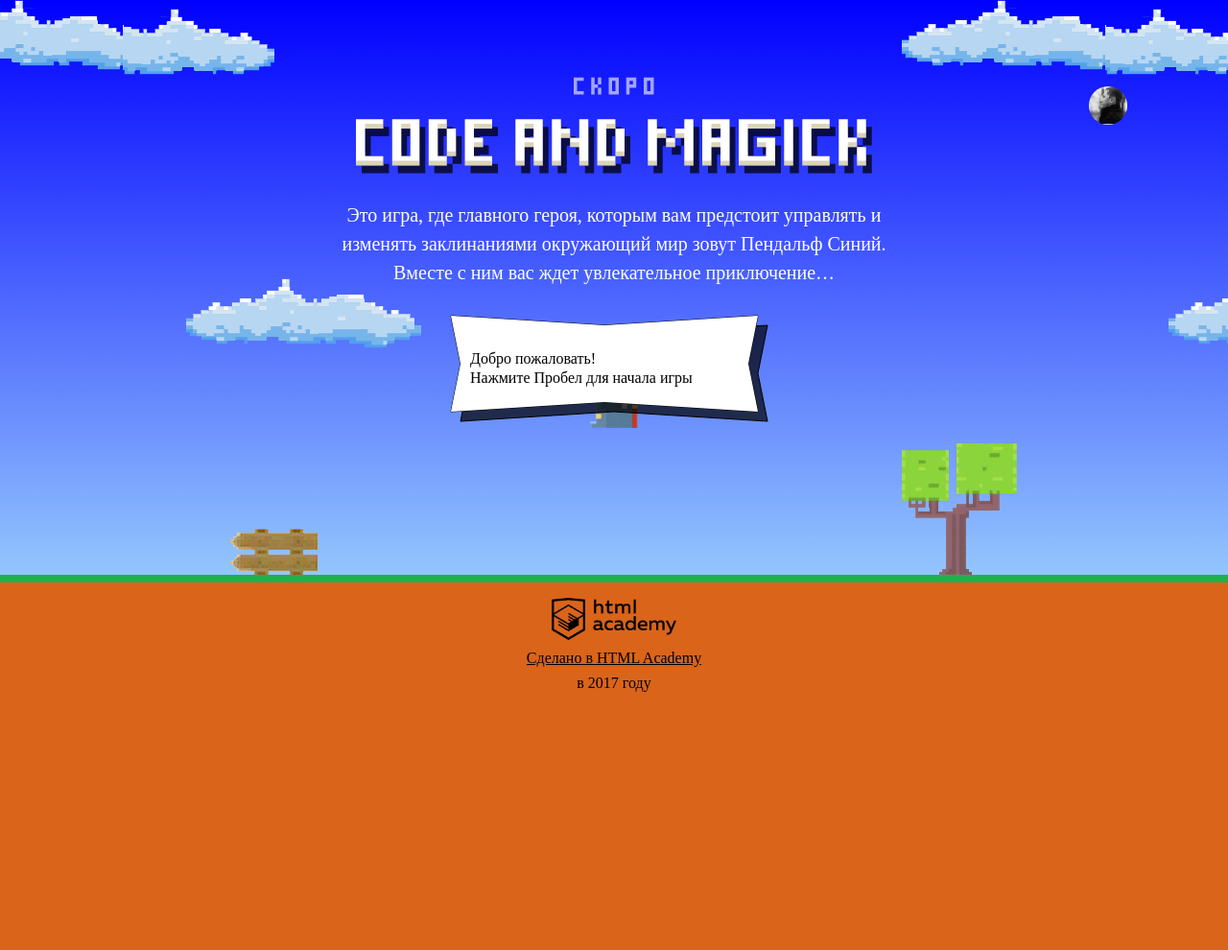
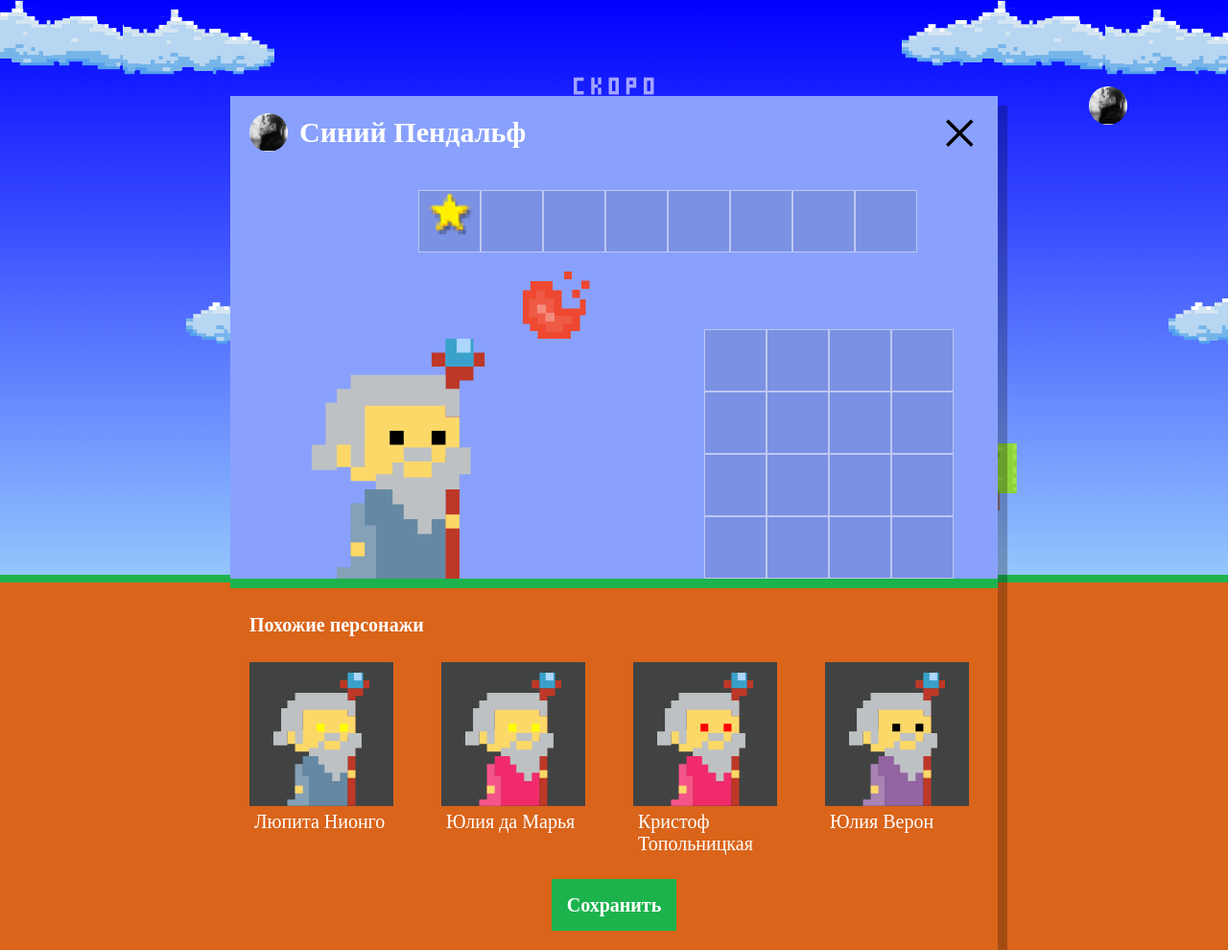
Before and after one commit to jkikksa/6302-code-and-magick, a website: page index.html in a window 1280 px wide. Shown: the whole page at 96% size. Before the commit the page ends 800 px from the top, so only its background shows below. Drawn offline with Linux system fonts and the light colour scheme; a web font is replaced by a local one.

Commit message:
completed the task

```diff
--- a/css/main.css
+++ b/css/main.css
@@ -731,6 +731,7 @@ input[type=radio]:checked + .review-mark-label {
   margin: 5px;
 
   color: #fff;
+  width: 150px;
 
 }
 
--- a/index.html
+++ b/index.html
@@ -186,6 +186,7 @@
     return height / 3 - getWizardHeight() / 2;
   };
 </script>
+<script src="js/setup.js"></script>
 <script src="js/stat.js"></script>
 <script src="js/game.js"></script>
 </body>
--- /dev/null
+++ b/js/setup.js
@@ -0,0 +1,128 @@
+'use strict';
+
+/**
+* List of names of wizards
+* @const {Array<string>}
+*/
+var WIZARDS_NAMES = ['Иван', 'Хуан Себастьян', 'Мария', 'Кристоф', 'Виктор', 'Юлия', 'Люпита', 'Вашингтон'];
+
+/**
+* List of surnames of wizards
+* @const {Array<string>}
+*/
+var WIZARDS_SURNAMES = ['да Марья', 'Верон', 'Мирабелла', 'Вальц', 'Онопко', 'Топольницкая', 'Нионго', 'Ирвинг'];
+
+/**
+* Wizard's coat color
+* @const {Array<string>}
+*/
+var WIZARDS_COATCOLORS = ['rgb(101, 137, 164)', 'rgb(241, 43, 107)', 'rgb(146, 100, 161)', 'rgb(56, 159, 117)', 'rgb(215, 210, 55)', 'rgb(0, 0, 0)'];
+
+/**
+* Wizard's eye color
+* @const {Array<string>}
+*/
+var WIZARDS_EYESCOLOR = ['black', 'red', 'blue', 'yellow', 'green'];
+
+/**
+ * Remove class from the element
+ * @param {Element} element The DOM element from which the class is removed
+ * @param {string} classname Class to be removed
+ */
+var removeClass = function (element, classname) {
+  element.classList.remove(classname);
+};
+
+/**
+ * Get a random integer number between the minimum number and the maximum number (inclusive)
+ * @param {nunber} min
+ * @param {nunber} max
+ * @return {number}
+ */
+var getRandomInt = function (min, max) {
+  return Math.round(min - 0.5 + Math.random() * (max - min + 1));
+};
+
+/**
+ * Get a random item from an array
+ * @param {Array} array
+ * @return {*}
+ */
+var getRandomArrayItem = function (array) {
+  return array[getRandomInt(0, array.length - 1)];
+};
+
+/**
+ * Creates a wizard with specified properties
+ * @return {Object}
+ */
+var generateWizard = function () {
+  var randomFullName = getRandomArrayItem(WIZARDS_NAMES) + ' ' + getRandomArrayItem(WIZARDS_SURNAMES);
+  var randomCoatColor = getRandomArrayItem(WIZARDS_COATCOLORS);
+  var randomEyesColor = getRandomArrayItem(WIZARDS_EYESCOLOR);
+
+  var wizard = {
+    'name': randomFullName,
+    'coatColor': randomCoatColor,
+    'eyesColor': randomEyesColor
+  };
+
+  return wizard;
+};
+
+/**
+ * Creates a list of wizards
+ * @param {nunber} amount Amount of wizards
+ * @return {Array<Object>}
+ */
+var generateWizards = function (amount) {
+  var wizardsArray = [];
+
+  for (var i = 0; i < amount; i++) {
+    wizardsArray.push(generateWizard());
+  }
+
+  return wizardsArray;
+};
+
+/**
+ * Similar Wizard Template
+ * @type {Element}
+ */
+var similarWizardTemplate = document.querySelector('#similar-wizard-template');
+
+/**
+ * Creates a wizard DOM element
+ * @param {Object} obj
+ * @return {Element}
+ */
+var renderWizard = function (obj) {
+  var wizard = similarWizardTemplate.content.cloneNode(true);
+  var name = wizard.querySelector('.setup-similar-label');
+  var coat = wizard.querySelector('.wizard-coat');
+  var eyes = wizard.querySelector('.wizard-eyes');
+
+  name.textContent = obj.name;
+  coat.style.fill = obj.coatColor;
+  eyes.style.fill = obj.eyesColor;
+
+  return wizard;
+};
+
+/**
+ * Insert a given amount of wizards into the page
+ * @param {number} amount
+ */
+var renderWizards = function (amount) {
+  var wizardsArray = generateWizards(amount);
+  var fragment = document.createDocumentFragment();
+
+  for (var i = 0; i < wizardsArray.length; i++) {
+    fragment.appendChild(renderWizard(wizardsArray[i]));
+  }
+  document.querySelector('.setup-similar-list').appendChild(fragment);
+};
+
+removeClass(document.querySelector('.setup'), 'hidden');
+renderWizards(4);
+removeClass(document.querySelector('.setup-similar'), 'hidden');
```
